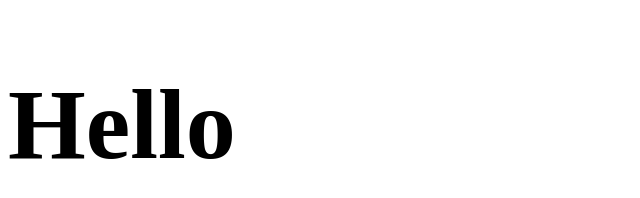
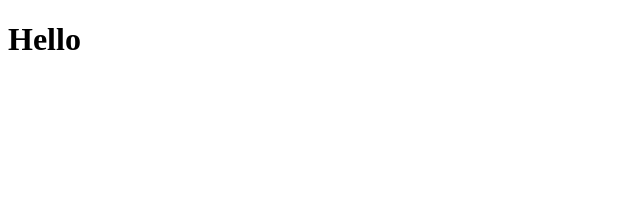
Before and after one commit to Penguin12346/Penguin12346.github.io, a plain HTML site: page index.html in a window 1280 px wide. Shown: the whole page, without its empty margins (0-640 px from the left). Drawn offline with Linux system fonts and the light colour scheme.

Commit message:
Update index.html

```diff
--- a/index.html
+++ b/index.html
@@ -4,9 +4,7 @@
 
    </head>
    <body>
-  <style>
-    h1{ font-size:100px;}
-    </style>
+
    <h1>Hello<h1>
    </body>
 </html>
```
